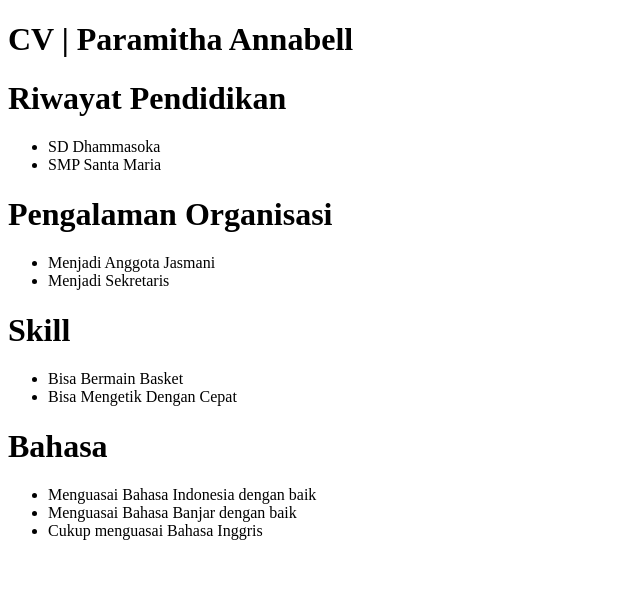
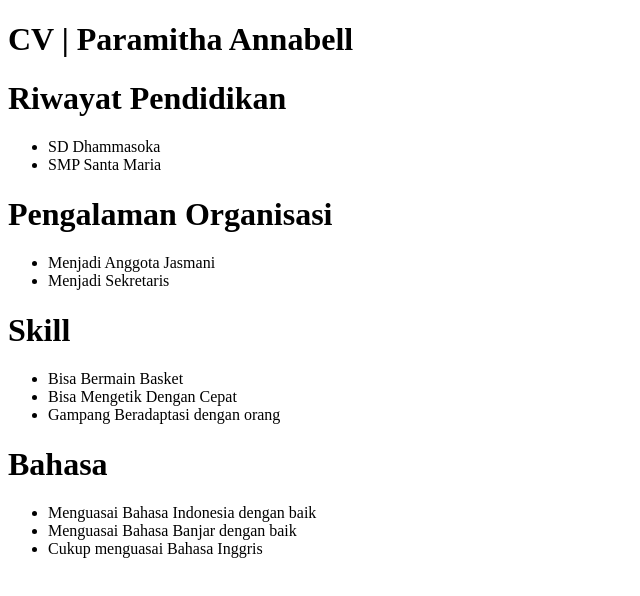
Before and after one commit to mithaannabell/mithaannabell.github.io, a plain HTML site: page index.html in a window 1280 px wide. Shown: the whole page, without its empty margins (0-640 px from the left). Drawn offline with Linux system fonts and the light colour scheme.

Commit message:
Add files via upload

```diff
--- a/index.html
+++ b/index.html
@@ -24,6 +24,8 @@
         <ul>
             <li>Bisa Bermain Basket</li>
             <li>Bisa Mengetik Dengan Cepat</li>
+            <li>Gampang Beradaptasi dengan orang</li>
+
         </ul>
         <h1>Bahasa</h1>
         <ul>
```
